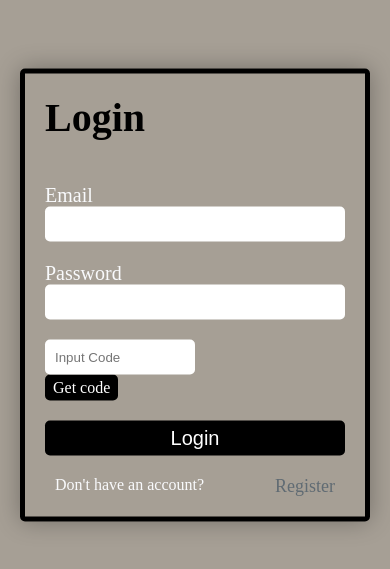
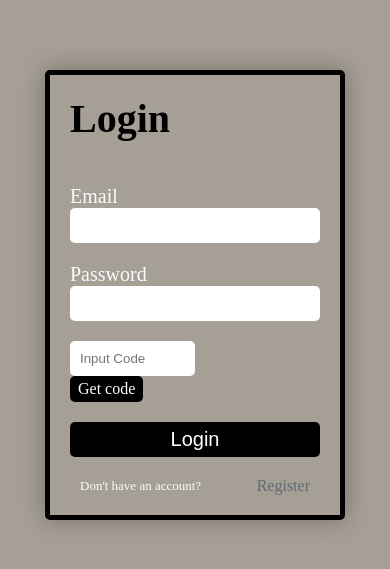
Before and after one commit to bezbrain/Login_auth_with_code, a React (Vite) app: page / in a window 390 px wide. Shown: the part 127-696 px from the top of the page. Built offline with nearby package versions, Linux system fonts and the light colour scheme; no server answers; the database is empty; a web font is replaced by a local one.

Commit message:
Made the size of login and reg width small when at 500px

```diff
--- a/src/index.css
+++ b/src/index.css
@@ -26,6 +26,11 @@ form {
   border-radius: 5px;
   box-shadow: 0px 0px 25px 0px rgba(0, 0, 0, 0.3);
   transition: ease 1s all;
+}
+@media screen and (max-width: 500px) {
+  form {
+    width: 300px;
+  }
 }
 
 .message,
@@ -143,6 +148,7 @@ input[type="number"] {
   display: flex;
   font-size: 16px;
   justify-content: space-between;
+  align-items: center;
   margin-top: 20px;
   padding-inline: 10px;
 }
@@ -156,6 +162,17 @@ input[type="number"] {
 }
 .have-acc p:last-child:hover {
   text-decoration: underline;
+}
+
+@media screen and (max-width: 500px) {
+  .dont-have-acc,
+  .have-acc {
+    font-size: 13px;
+  }
+  .dont-have-acc p:last-child,
+  .have-acc p:last-child {
+    font-size: 16px;
+  }
 }
 
 .dont-have-acc p:last-child:hover {
```
